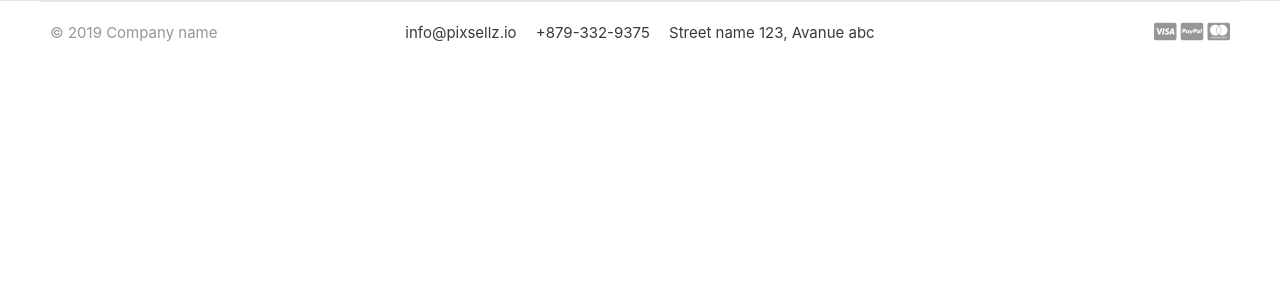
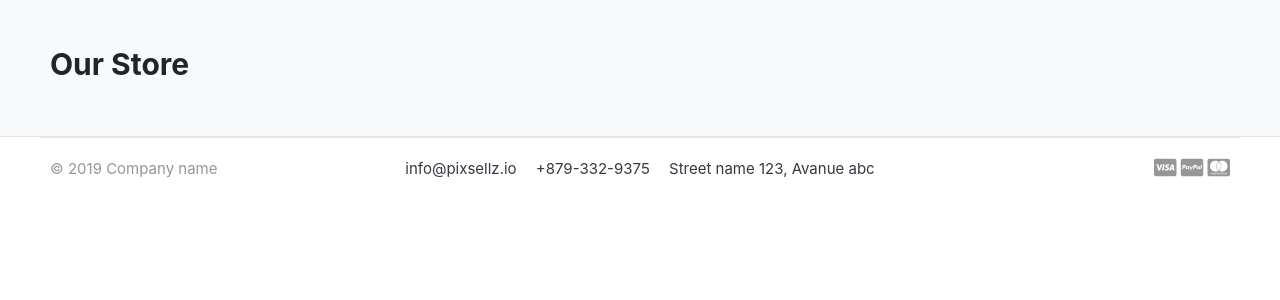
Before and after one commit to HimalayBhalala/emart, a Django app: page /store/ in a window 1280 px wide. Shown: the part 118-418 px from the top of the page. Run offline with Django 4.2, Linux system fonts and the light colour scheme; some libraries are stand-ins or nearby versions; some web fonts are replaced.

Commit message:
This is a shopping site

```diff
--- a/templates/store/store.html
+++ b/templates/store/store.html
@@ -8,4 +8,12 @@
 
 {% block main_content %}
 
+    <!-- ========================= SECTION PAGETOP ========================= -->
+    <section class="section-pagetop bg">
+        <div class="container">
+            <h2 class="title-page">Our Store</h2>
+
+        </div> <!-- container //  -->
+    </section>
+
 {% endblock main_content %}
```
